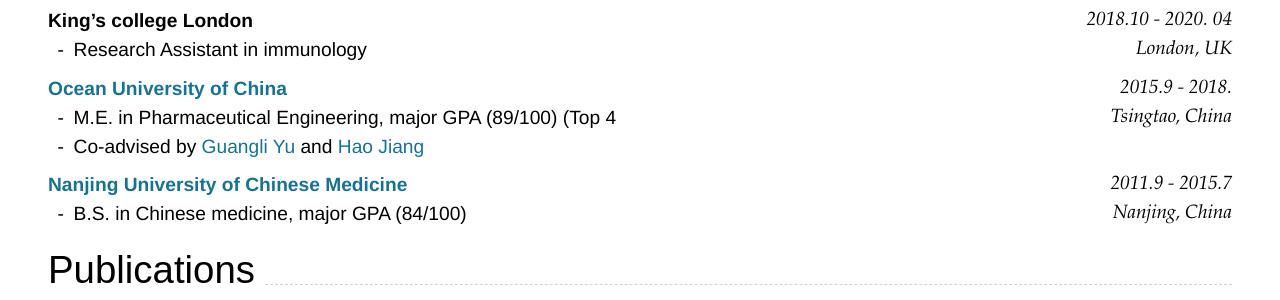
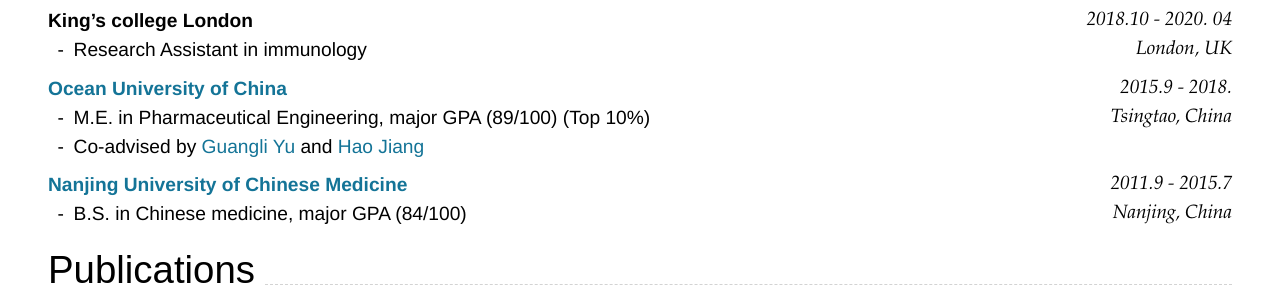
Before and after one commit to yiyiyi1992/Resume, a Jekyll site: the page built from index.md, in a window 1280 px wide and 900 px high, scrolled down 406 px. Shown: the part 153-453 px from the top of the window. Built offline with Jekyll 4.4.1, drawn with Linux system fonts in a browser that asks for light colours; nearby versions of some CDN libraries.

Commit message:
Update index.md

````diff
--- a/index.md
+++ b/index.md
@@ -31,7 +31,7 @@ London, UK
 ```
 Tsingtao, China
 ```
-- M.E. in Pharmaceutical Engineering, major GPA (89/100) (Top 4 <br>
+- M.E. in Pharmaceutical Engineering, major GPA (89/100) (Top 10%) <br>
 - Co-advised by [Guangli Yu](https://www.researchgate.net/profile/Guangli_Yu) and [Hao Jiang](https://www.researchgate.net/profile/Hao_Jiang48?) <br>
 
 ### [**Nanjing University of Chinese Medicine**](https://english.njucm.edu.cn) `2011.9 - 2015.7`
````
